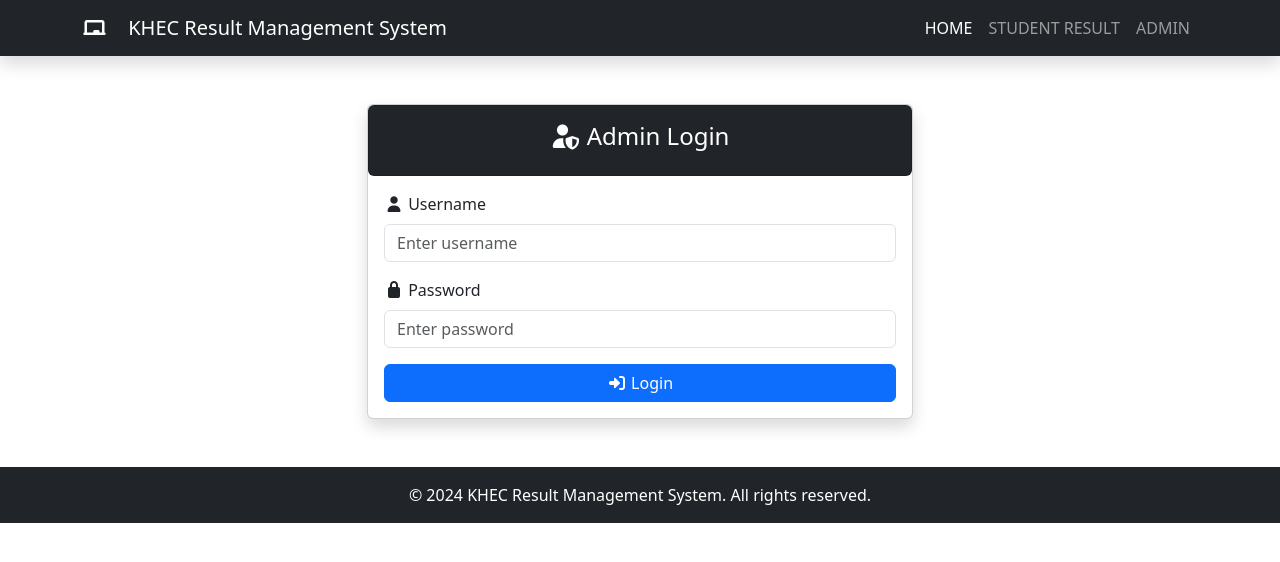
After one commit to Samri-17/Student-Result-Management-system, a Django app: page /admin-login in a window 1280 px wide. The commit adds this page. Shown: the top 562 px of the page. Run offline with Django 5.2, Linux system fonts and the light colour scheme; some libraries are stand-ins or nearby versions.

Commit message:
Notice Board + Admin Login Authentication

```diff
--- a/StudentResultManagement/urls.py
+++ b/StudentResultManagement/urls.py
@@ -16,9 +16,11 @@ Including another URLconf
 """
 from django.contrib import admin
 from django.urls import path
-from resultapp.views import index
+from resultapp.views import admin_login as admin_login, index as index, render as render ,admin_dashboard as admin_dashboard
 
 urlpatterns = [
     path('admin/', admin.site.urls),
-    path('',index, name='index') #localhost paxi khali huda index viewa call hunxa
+    path('',index, name='home'), #localhost paxi khali huda index viewa call hunxa
+    path('admin-login',admin_login, name='admin_login'),
+    path('admin_dashboard',admin_dashboard, name='admin_dashboard') #admin home page ko lagi
 ]
--- /dev/null
+++ b/resultapp/templates/admin_login.html
@@ -0,0 +1,34 @@
+{% extends 'base.html' %}
+{% block content %}
+<div class="container py-5">
+    <div class="row justify-content-center">
+        <div class="col-lg-6">
+            <div class="card shadow">
+                <div class="card header text-center bg-dark text-white py-3">
+                    <h4><i class="fas fa-user-shield"></i> Admin Login</h4>
+                </div>
+                <div class="card-body py-3">
+                    {% if error %}
+                    <div class="alert alert-danger text-center">{{ error }}</div>
+                    {% endif %}
+                    <form method="post">
+                        {% csrf_token %} <!-- CSRF token for security jango -->
+                        <div class="mb-3">
+                            <label for="username" class="form-label"> <i class="fas fa-user"></i> Username</label>
+                            <input type="text" class="form-control" id="username" name="username" placeholder="Enter username" required>
+                        </div>
+                            <div class="mb-3">
+                            <label for="password" class="form-label"> <i class="fas fa-lock"></i> Password</label>
+                            <input type="password" class="form-control" id="password" name="password" placeholder="Enter password" required>
+                        </div>
+                        <button type="submit" class="btn btn-primary w-100">
+                            <i class="fas fa-sign-in-alt"></i> Login
+                        </button>
+                    </form>
+            </div>
+
+            </div>
+        </div>
+    </div>
+</div>
+{% endblock content %}
--- /dev/null
+++ b/resultapp/templates/base.html
@@ -0,0 +1,46 @@
+<!DOCTYPE html>
+<html lang="en">
+<head>
+    <meta charset="UTF-8">
+    <meta name="viewport" content="width=device-width, initial-scale=1.0">
+    <title>KHEC Result Management System</title>
+    <!-- Bootstrap CDN links -->
+    <script src="https://cdn.jsdelivr.net/npm/bootstrap@5.3.8/dist/js/bootstrap.bundle.min.js" integrity="sha384-FKyoEForCGlyvwx9Hj09JcYn3nv7wiPVlz7YYwJrWVcXK/BmnVDxM+D2scQbITxI" crossorigin="anonymous"></script>
+    <link href="https://cdn.jsdelivr.net/npm/bootstrap@5.3.8/dist/css/bootstrap.min.css" rel="stylesheet" integrity="sha384-sRIl4kxILFvY47J16cr9ZwB07vP4J8+LH7qKQnuqkuIAvNWLzeN8tE5YBujZqJLB" crossorigin="anonymous">
+    <link rel= "stylesheet" href="https://cdnjs.cloudflare.com/ajax/libs/font-awesome/7.0.1/css/all.min.css" integrity="sha512-2SwdPD6INVrV/lHTZbO2nodKhrnDdJK9/kg2XD1r9uGqPo1cUbujc+IYdlYdEErWNu69gVcYgdxlmVmzTWnetw==" crossorigin="anonymous" referrerpolicy="no-referrer" /> <!-- Font Awesome CDN link external css -->
+</head>
+<body>
+    <!-- Navbar from bootstrap -->
+     <nav class="navbar navbar-expand-lg navbar-dark bg-dark shadow">
+     <div class="container"> <!-- width to the container-->
+  <a class="navbar-brand" href="#"><i class="fas fa-chalkboard me-3"></i> KHEC Result Management System</a>
+  <button class="navbar-toggler" type="button" data-bs-toggle="collapse" data-bs-target="#navbarSupportedContent">
+    <span class="navbar-toggler-icon"></span>
+  </button>
+
+  <div class="collapse navbar-collapse justify-content-end" id="navbarSupportedContent">
+    <ul class="navbar-nav text-uppercase" > <!--hides bullet icon. in the same line-->
+      <li class="nav-item active">
+        <a class="nav-link active" href="{% url 'home' %}">Home</a> <!-- active means current page-->
+      </li>
+      <li class="nav-item">
+        <a class="nav-link" href="#">Student Result</a>
+            <li class="nav-item">
+        <a class="nav-link" href="{% url 'admin_login' %}">Admin</a>
+      </li>
+      </li>
+    </ul>
+  </div>
+  </div>
+</nav>
+
+{% block content %}
+
+{% endblock content %}
+
+<footer class="bg-dark text-white text-center py-3">
+    <div class="container">
+        <p class="mb-0">&copy; 2024 KHEC Result Management System. All rights reserved.</p>
+    </div>
+</body>
+</html>
--- a/resultapp/views.py
+++ b/resultapp/views.py
@@ -1,5 +1,6 @@
-from django.shortcuts import render
-
+from django.shortcuts import render, redirect
+from django.contrib.auth import authenticate, login #authentiace is a predefined function in django to check user credentials
+from django.contrib import messages
 # Create your views here.
 def index(request):
     """
@@ -7,3 +8,31 @@ def index(request):
     home page kholna ko lagi
     """
     return render(request,'index.html')
+
+def admin_login(request):
+    if request.user.is_authenticated:
+        return redirect('admin_dashboard') # if user is already logged in, redirect to admin home page
+    error=None
+    if request.method == 'POST':
+        username=request.POST['username'] # get username from form
+        password=request.POST['password']
+        user = authenticate(request, username=username, password=password) # check if username and password are correct
+        if user is not None and user.is_superuser: # check if user exists and is superuser
+            login(request, user)
+            return redirect('admin_dashboard') # if login is successful, redirect to admin home page
+        else:
+            error="Invalid username or password" # if login fails, show error message
+
+
+    """
+    admin_login.html page created in template called
+    admin login page kholna ko lagi
+    """
+    return render(request,'admin_login.html',locals())
+
+def admin_dashboard(request):
+    """
+    admin_dashboard.html page created in template called
+    admin home page kholna ko lagi
+    """
+    return render(request,'admin_dashboard.html')
```
Also changed, not shown: resultapp/templates/admin_dashboard.html (added, +11 -0 lines), resultapp/templates/index.html (+29 -38 lines), db.sqlite3.
